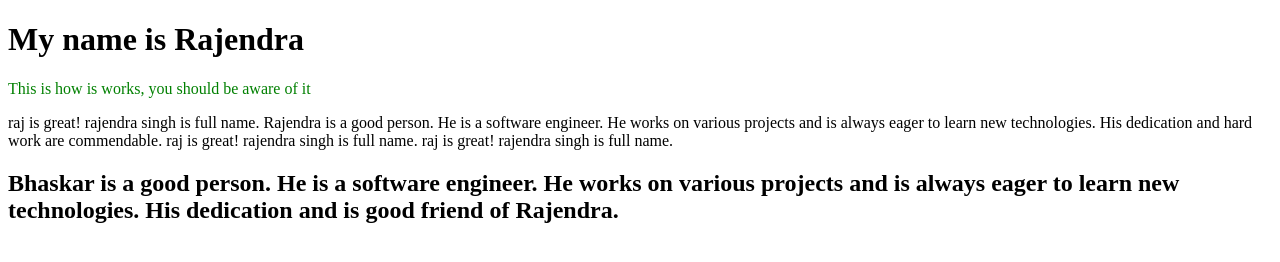
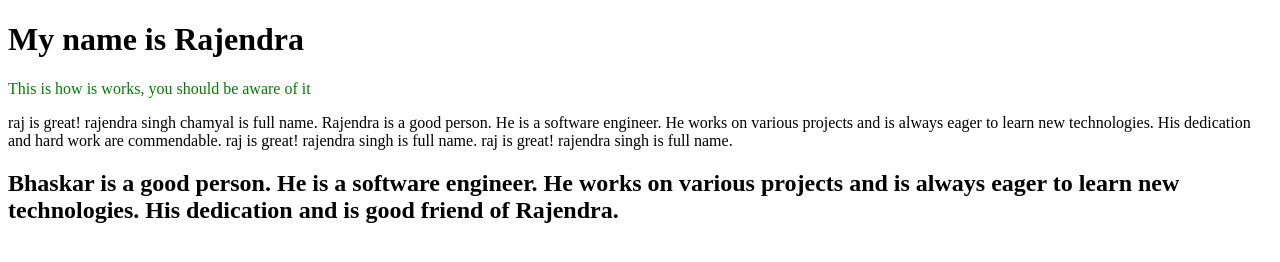
Before and after one commit to Rajendra78612/git-repository-tutorial, a plain HTML site: page index.html in a window 1280 px wide. Drawn offline with Linux system fonts and the light colour scheme.

Commit message:
made some changes

```diff
--- a/index.html
+++ b/index.html
@@ -23,11 +23,11 @@
       <h1 class="name">My name is Rajendra</h1>
       <p id="para">This is how is works, you should be aware of it</p>
     </div>
-    raj is great! rajendra singh is full name. Rajendra is a good person. He is
-    a software engineer. He works on various projects and is always eager to
-    learn new technologies. His dedication and hard work are commendable. raj is
-    great! rajendra singh is full name. raj is great! rajendra singh is full
-    name.
+    raj is great! rajendra singh chamyal is full name. Rajendra is a good
+    person. He is a software engineer. He works on various projects and is
+    always eager to learn new technologies. His dedication and hard work are
+    commendable. raj is great! rajendra singh is full name. raj is great!
+    rajendra singh is full name.
 
     <h2>
       Bhaskar is a good person. He is a software engineer. He works on various
```
Also changed, not shown: index1.html (+4 -1 lines), new.html (+1 -1 lines).
